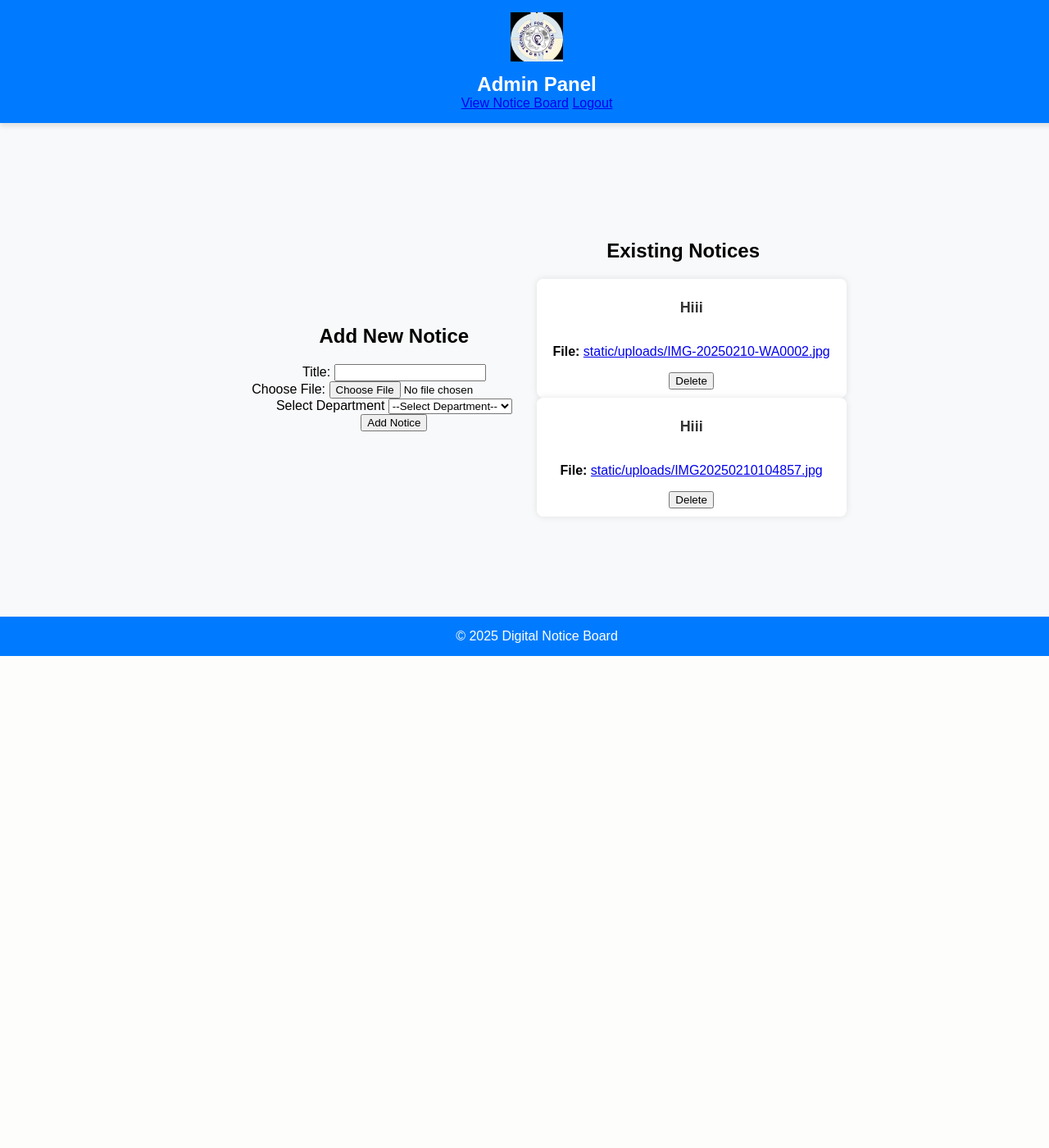
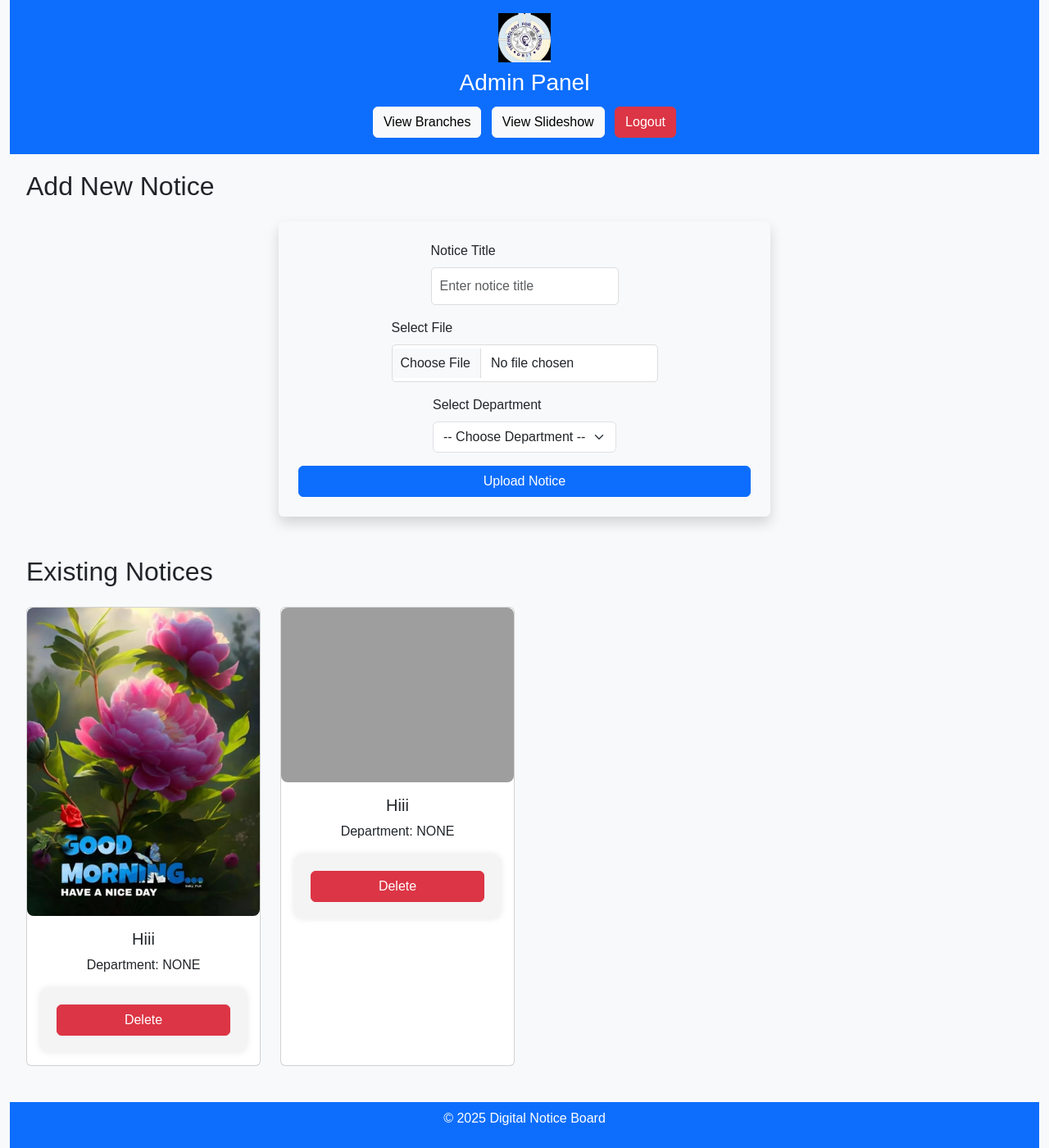
Before and after one commit to digi2025new/digital-notice, a Flask app: page /admin in a window 1280 px wide. Shown: the whole page at 82% size. Before the commit the page ends 800 px from the top, so only its background shows below. Run offline with Flask 3, Linux system fonts and the light colour scheme; a user stored in the database is signed in; data comes from the database, SQL or seed files in the repository; grey boxes are pictures that could not be loaded.

Commit message:
Update admin.html and style.css with attractive, modern design

```diff
--- a/static/style.css
+++ b/static/style.css
@@ -1,104 +1,159 @@
 /* -------------------------------------------------- */
-/* Basic Reset & Page Layout                           */
+/* Global Styles and Resets                           */
 /* -------------------------------------------------- */
 html, body {
     margin: 0;
     padding: 0;
-    background: #f8f9fa;
-    text-align: center;
     font-family: Arial, sans-serif;
+    background-color: #f8f9fa;
+    width: 100%;
     height: 100%;
-    width: 100%;
 }
 
-/* The .container takes the full viewport vertically */
-.container {
-    display: flex;
-    flex-direction: column;
-    min-height: 100vh;
-    width: 100%;
+/* Logo */
+.logo {
+    max-height: 60px;
 }
 
-/* Header & Footer at the top/bottom */
-header, footer {
-    background: #007bff;
-    color: white;
-    padding: 15px;
+/* -------------------------------------------------- */
+/* Index / Slideshow Page Styles                      */
+/* -------------------------------------------------- */
+#notices {
     width: 100%;
-    box-shadow: 0 4px 6px rgba(0,0,0,0.1);
+    max-width: 800px;  /* Full white space display up to 800px */
+    margin: 0 auto;
 }
 
-header h1 {
-    margin: 0;
-    font-size: 24px;
+.notice {
+    background: #fff;
+    border-radius: 8px;
+    box-shadow: 0 0 8px rgba(0,0,0,0.1);
+    padding: 20px;
+    text-align: center;
+    margin: 0 auto;
 }
 
-.logo {
-    max-height: 60px;
-    margin-bottom: 10px;
-}
-
-/* Main area fills remaining space between header & footer */
-main {
-    flex: 1;
-    display: flex;
-    align-items: center;   /* Vertically center notice */
-    justify-content: center; /* Horizontally center notice if needed */
-    padding: 20px;
-    width: 100%;
-}
-
-/* The #notices container takes the full available space */
-#notices {
-    width: 100%;
-    height: 100%;
-    display: flex;
-    align-items: center;
-    justify-content: center;
-}
-
-/* The .notice container also expands to fill space */
-.notice {
-    width: 100%;
-    height: 100%;
-    display: flex;
-    flex-direction: column;
-    align-items: center;
-    justify-content: center;
-    background: #fff;
-    box-shadow: 0 0 8px rgba(0,0,0,0.1);
-    border-radius: 8px;
-    margin: 0 auto;
-    padding: 10px;
-}
-
-/* The media element (image/video/audio) expands to fill the notice */
 .responsive-notice {
     width: 100%;
-    height: 100%;
-    object-fit: contain;  /* Ensures entire image/video is visible without cropping */
+    height: auto;
+    max-height: 70vh;  /* Allow media to use up to 70% of viewport height */
+    object-fit: contain;
     border-radius: 8px;
     background: #fff;
 }
 
-/* Title displayed at the bottom of the notice */
 .notice h3 {
     margin-top: 15px;
     font-size: 18px;
     color: #333;
 }
 
-/* Footer styling */
-footer p {
-    margin: 0;
+/* -------------------------------------------------- */
+/* Admin Page Styles                                  */
+/* -------------------------------------------------- */
+.admin-main {
+    width: 90%;
+    max-width: 1200px;
+    margin: 0 auto;
+    padding: 20px 0;
+    text-align: center;
 }
 
-/* Media Query for smaller screens */
+/* Notices Grid for Admin Panel */
+.notices-grid {
+    display: flex;
+    flex-wrap: wrap;
+    justify-content: center;
+    gap: 20px;
+    margin-top: 20px;
+}
+
+/* Forms and Upload Section */
+form {
+    display: flex;
+    flex-direction: column;
+    align-items: center;
+    background: #f4f4f4;
+    padding: 20px;
+    border-radius: 10px;
+    max-width: 500px;
+    width: 100%;
+    box-shadow: 0 0 8px rgba(0,0,0,0.1);
+    margin: 0 auto;
+}
+
+.form-group {
+    width: 100%;
+    margin-bottom: 15px;
+}
+
+input[type="text"],
+input[type="file"],
+select {
+    width: 100%;
+    padding: 10px;
+    border: 1px solid #ddd;
+    border-radius: 5px;
+}
+
+/* -------------------------------------------------- */
+/* Login Page Styles                                  */
+/* -------------------------------------------------- */
+.login-body {
+    background: #f8f9fa;
+    display: flex;
+    flex-direction: column;
+    min-height: 100vh;
+    text-align: center;
+}
+
+.login-header, .login-footer {
+    background: #007bff;
+    color: #fff;
+    padding: 15px;
+    text-align: center;
+}
+
+.login-container {
+    flex: 1;
+    display: flex;
+    align-items: center;
+    justify-content: center;
+    padding: 20px;
+}
+
+.login-form {
+    background: #fff;
+    padding: 30px;
+    border-radius: 8px;
+    width: 100%;
+    max-width: 400px;
+    box-shadow: 0 0 8px rgba(0,0,0,0.1);
+    text-align: left;
+}
+
+/* -------------------------------------------------- */
+/* Footer Common Styles                               */
+/* -------------------------------------------------- */
+footer {
+    margin-top: 20px;
+    padding: 15px;
+    background: #007bff;
+    color: white;
+    width: 100%;
+}
+
+/* -------------------------------------------------- */
+/* Responsive Adjustments                             */
+/* -------------------------------------------------- */
 @media (max-width: 768px) {
-    main {
-        padding: 10px;
+    #notices {
+        max-width: 95%;
     }
-    .notice {
-        padding: 5px;
+    .responsive-notice {
+        max-height: 50vh;
+    }
+    .admin-main {
+        width: 95%;
     }
 }
--- a/templates/admin.html
+++ b/templates/admin.html
@@ -4,72 +4,88 @@
   <meta charset="UTF-8">
   <meta name="viewport" content="width=device-width,initial-scale=1.0">
   <title>Admin Panel - Digital Notice Board</title>
+  <!-- Bootstrap CSS -->
+  <link href="https://cdn.jsdelivr.net/npm/bootstrap@5.3.0/dist/css/bootstrap.min.css" rel="stylesheet">
+  <!-- Custom CSS -->
   <link rel="stylesheet" href="{{ url_for('static', filename='style.css') }}">
 </head>
 <body>
-  <div class="container">
-    <header class="admin-header">
-      <img src="{{ url_for('static', filename='images/logo.png') }}" alt="Logo" class="logo">
-      <h1>Admin Panel</h1>
+  <div class="container-fluid d-flex flex-column min-vh-100">
+    <!-- Header -->
+    <header class="py-3 bg-primary text-white text-center">
+      <img src="{{ url_for('static', filename='images/logo.png') }}" alt="Logo" class="logo mb-2">
+      <h1 class="h3">Admin Panel</h1>
       <nav>
-        <a href="{{ url_for('index') }}" class="nav-link">View Notice Board</a>
-        <a href="{{ url_for('logout') }}" class="nav-link">Logout</a>
+        <a href="{{ url_for('branch_page') }}" class="btn btn-light m-1">View Branches</a>
+        <a href="{{ url_for('index') }}" class="btn btn-light m-1">View Slideshow</a>
+        <a href="{{ url_for('logout') }}" class="btn btn-danger m-1">Logout</a>
       </nav>
     </header>
 
-    <!-- Center everything inside .admin-main -->
-    <main class="admin-main">
-      <!-- Add New Notice Form -->
-      <section id="new-notice">
-        <h2>Add New Notice</h2>
-        <form id="new-notice-form" method="post" action="{{ url_for('add_notice') }}" enctype="multipart/form-data">
-          <div class="form-group">
-            <label for="title">Title:</label>
-            <input type="text" id="title" name="title" required>
+    <!-- Main Content -->
+    <main class="flex-fill" style="padding: 20px;">
+      <!-- Upload Notice Section -->
+      <section id="new-notice" class="mb-5">
+        <h2 class="mb-4">Add New Notice</h2>
+        <form method="post" action="{{ url_for('upload_notice') }}" enctype="multipart/form-data" class="bg-light p-4 rounded shadow mx-auto" style="max-width: 600px;">
+          <div class="mb-3">
+            <label for="title" class="form-label">Notice Title</label>
+            <input type="text" class="form-control" id="title" name="title" placeholder="Enter notice title" required>
           </div>
-          <div class="form-group">
-            <label for="file">Choose File:</label>
-            <input type="file" id="file" name="file" required>
+          <div class="mb-3">
+            <label for="file" class="form-label">Select File</label>
+            <input type="file" class="form-control" id="file" name="file" required>
           </div>
-          <div class="form-group">
-            <label for="department">Select Department</label>
-            <select id="department" name="department" required>
-              <option value="">--Select Department--</option>
+          <div class="mb-3">
+            <label for="department" class="form-label">Select Department</label>
+            <select class="form-select" id="department" name="department" required>
+              <option value="">-- Choose Department --</option>
               <option value="extc">EXTC</option>
               <option value="it">IT</option>
               <option value="cs">CS</option>
               <option value="mech">MECH</option>
             </select>
           </div>
-          <button type="submit" class="btn btn-primary">Add Notice</button>
+          <button type="submit" class="btn btn-primary w-100">Upload Notice</button>
         </form>
       </section>
 
-      <!-- Existing Notices -->
+      <!-- Existing Notices Section -->
       <section id="existing-notices">
-        <h2>Existing Notices</h2>
-        <div class="notices-grid">
+        <h2 class="mb-4">Existing Notices</h2>
+        <div class="row">
           {% for notice in notices %}
-            <div class="notice">
-              <h3>{{ notice.title }}</h3>
-              {% if notice.file_path %}
-                <p>
-                  <strong>File:</strong>
-                  <a href="{{ notice.file_path }}" target="_blank">{{ notice.file_path }}</a>
-                </p>
-              {% endif %}
-              <form method="post" action="{{ url_for('delete_notice', notice_id=notice.id) }}">
-                <button type="submit" class="btn btn-danger">Delete</button>
-              </form>
+            <div class="col-sm-6 col-md-4 col-lg-3 mb-4">
+              <div class="card h-100">
+                {% if notice.file_type in ['png','jpg','jpeg','gif'] %}
+                  <img src="{{ notice.file_path }}" class="card-img-top responsive-notice" alt="{{ notice.title }}">
+                {% elif notice.file_type in ['mp4','avi','mov'] %}
+                  <video src="{{ notice.file_path }}" autoplay muted playsinline class="card-img-top responsive-notice"></video>
+                {% elif notice.file_type in ['mp3','wav'] %}
+                  <audio src="{{ notice.file_path }}" controls class="card-img-top"></audio>
+                {% else %}
+                  <div class="card-body"><p class="card-text">No preview available.</p></div>
+                {% endif %}
+                <div class="card-body text-center">
+                  <h5 class="card-title">{{ notice.title }}</h5>
+                  <p>Department: {{ notice.department|upper }}</p>
+                  <form method="post" action="{{ url_for('delete_notice', notice_id=notice.id) }}">
+                    <button type="submit" class="btn btn-danger w-100">Delete</button>
+                  </form>
+                </div>
+              </div>
             </div>
           {% endfor %}
         </div>
       </section>
     </main>
 
-    <footer>
+    <!-- Footer -->
+    <footer class="bg-primary text-white text-center py-2 mt-auto">
       <p>&copy; 2025 Digital Notice Board</p>
     </footer>
   </div>
+  <!-- Bootstrap JS Bundle (with Popper) -->
+  <script src="https://cdn.jsdelivr.net/npm/bootstrap@5.3.0/dist/js/bootstrap.bundle.min.js"></script>
 </body>
 </html>
```
